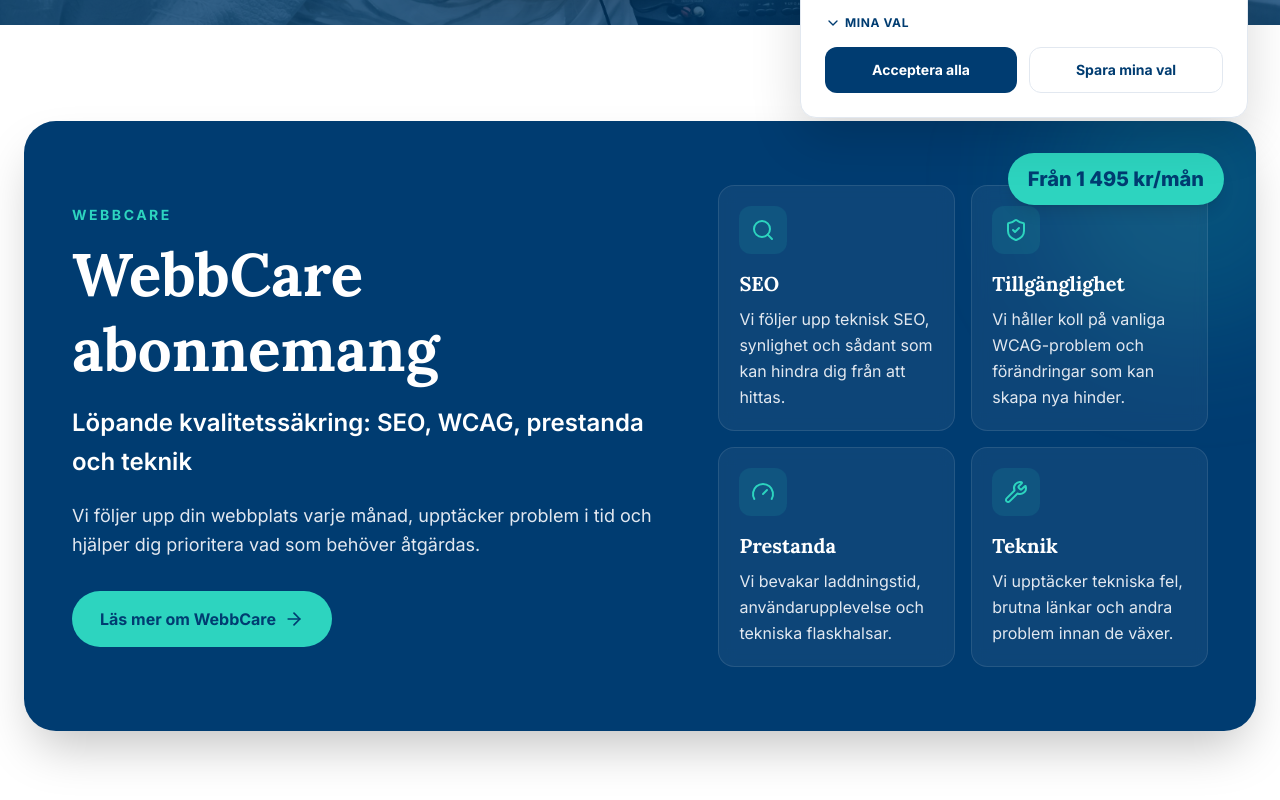
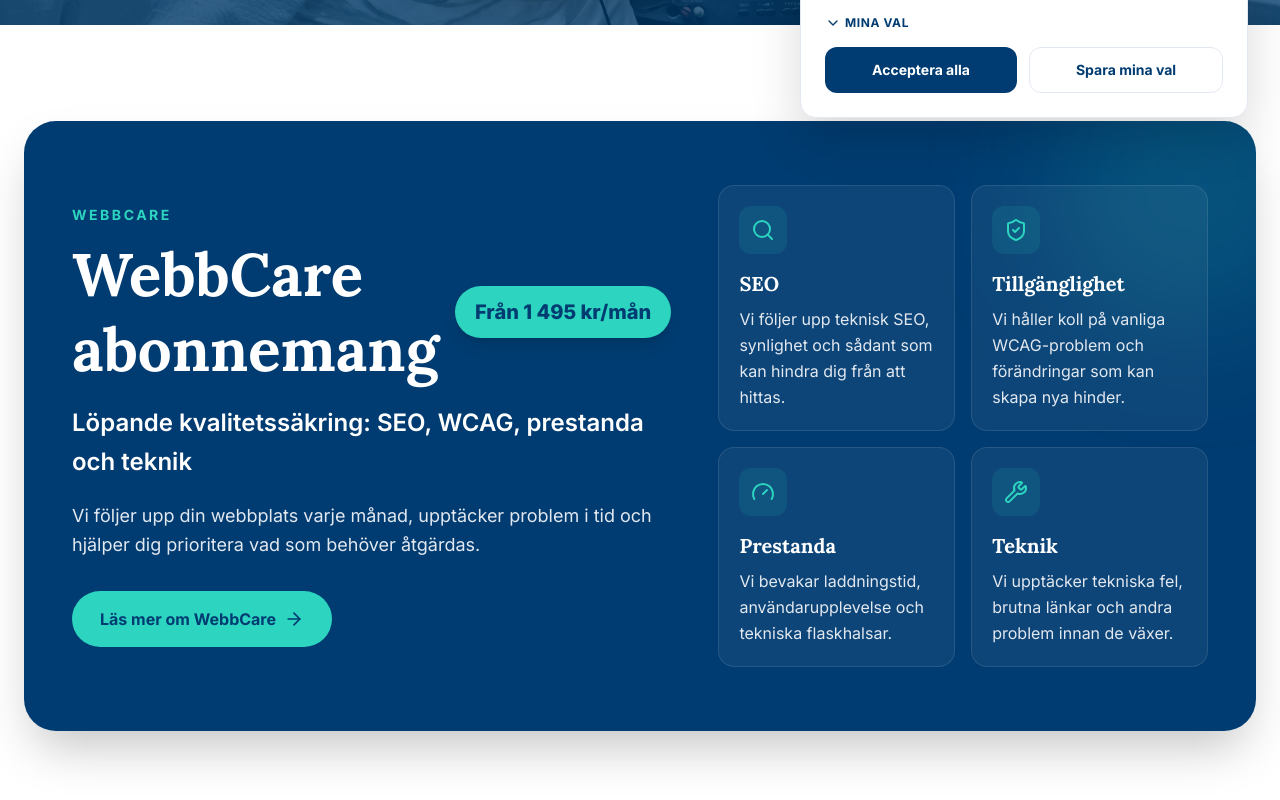
Before and after one commit to kimpa1962/bridgelys, a Next.js app: page /en in a window 1280 px wide. Shown: the part 658-1458 px from the top of the page. Built offline with nearby package versions, Linux system fonts and the light colour scheme; no server answers.

Commit message:
Move WebbCare price badge beside heading

```diff
--- a/components/WebbCareFeature.tsx
+++ b/components/WebbCareFeature.tsx
@@ -24,23 +24,24 @@ export default function WebbCareFeature() {
             className="absolute -right-20 -top-20 h-72 w-72 rounded-full bg-brand-green-on-dark/15 blur-3xl"
             aria-hidden="true"
           />
-
-          <div className="absolute right-6 top-6 z-20 rounded-full bg-brand-green-on-dark px-5 py-3 text-lg font-extrabold text-brand-navy shadow-lg md:right-8 md:top-8 md:text-xl">
-            {t("price")}
-          </div>
-
-          <div className="relative z-10 grid gap-12 pt-14 lg:grid-cols-[1.1fr_0.9fr] lg:items-center lg:pt-0">
+          <div className="relative z-10 grid gap-12 lg:grid-cols-[1.1fr_0.9fr] lg:items-center">
             <div>
               <p className="mb-3 text-sm font-bold uppercase tracking-[0.18em] text-brand-green-on-dark">
                 {t("eyebrow")}
               </p>
 
+              <div className="flex flex-col gap-4 md:flex-row md:items-center md:justify-between">
                 <h2
                   id="webbcare-title"
                   className="font-display text-5xl font-bold leading-tight md:text-6xl"
                 >
                   {t("title")}
                 </h2>
+
+                <div className="w-fit shrink-0 rounded-full bg-brand-green-on-dark px-5 py-3 text-lg font-extrabold text-brand-navy shadow-lg md:text-xl">
+                  {t("price")}
+                </div>
+              </div>
 
               <p className="mt-4 max-w-2xl text-xl font-semibold leading-relaxed text-white md:text-2xl">
                 {t("subtitle")}
```
Lines whose indentation alone changed are shown as unchanged.
